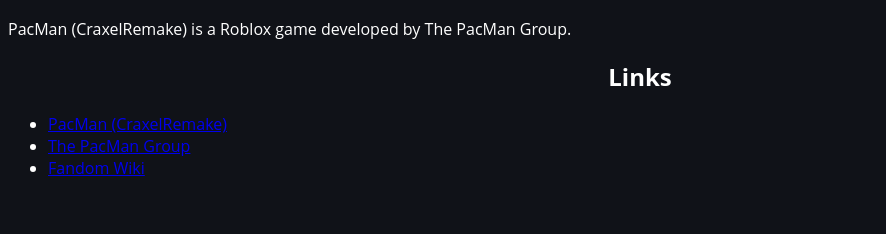
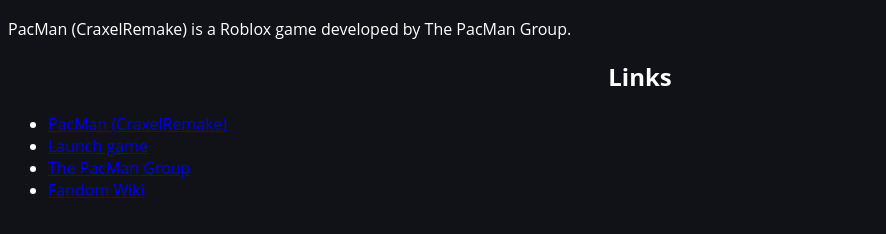
Before and after one commit to Craxelgaming2100/craxelgaming2100.github.io, a plain HTML site: page pcr.html in a window 1280 px wide. Shown: the part 54-288 px from the top of the page, without its empty margins (0-886 px from the left). Drawn offline with Linux system fonts and the light colour scheme.

Commit message:
Update pcr.html

```diff
--- a/pcr.html
+++ b/pcr.html
@@ -15,6 +15,7 @@
     <h2>Links</h2>
     <ul>
       <li><a href="https://www.roblox.com/games/15598343794/PacMan-CraxelRemake">PacMan (CraxelRemake)</a></li>
+      <li><a href="roblox://experiences/start?placeId=15598343794">Launch game</a></li>
       <li><a href="https://www.roblox.com/communities/35137836">The PacMan Group</a></li>
       <li><a href="https://pacman-craxelremake.fandom.com">Fandom Wiki</a></li>
     </ul>
```
